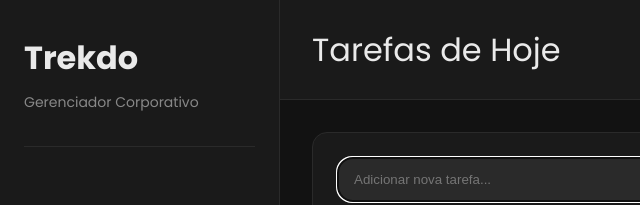
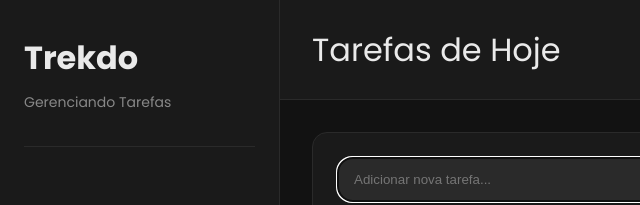
Before and after one commit to gustapaixdev/Trekdo, a website: page index.html in a window 1280 px wide. Shown: the top 205 px of the page, 0-640 px from the left. Drawn offline with Linux system fonts and the light colour scheme.

Commit message:
html update

```diff
--- a/index.html
+++ b/index.html
@@ -11,7 +11,7 @@
         <aside class="sidebar">
             <div class="sidebar-header">
                 <h1 class="logo">Trekdo</h1>
-                <p class="logo-subtitle">Gerenciador Corporativo</p>
+                <p class="logo-subtitle">Gerenciando Tarefas</p>
             </div>
             <div class="sidebar-nav">
                 <ul class="nav-list">
```
